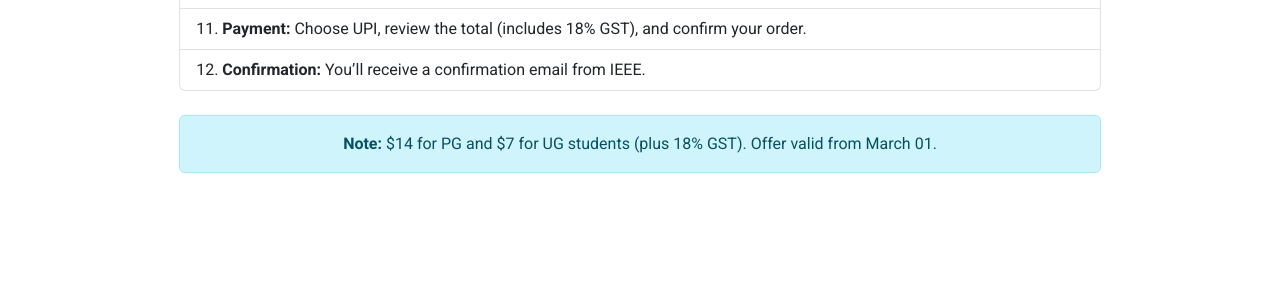
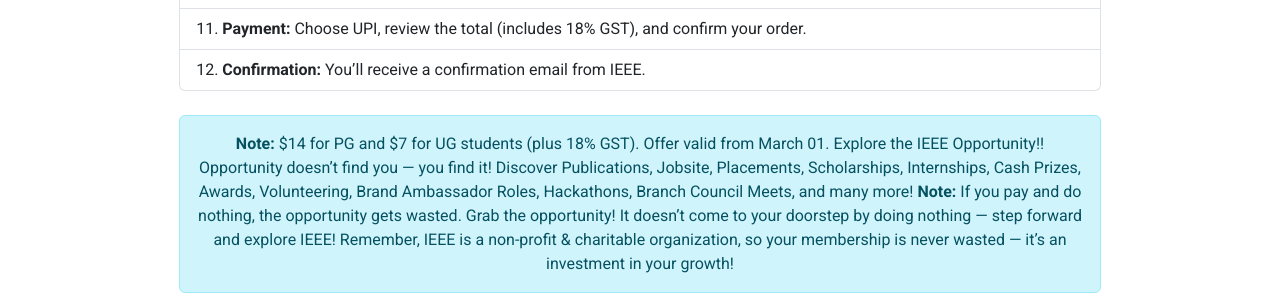
Before and after one commit to kishankalandoor/IEEE_NMAMIT_SB_, a plain HTML site: page index.html in a window 1280 px wide. Shown: the part 3380-3684 px from the top of the page. Drawn offline with nearby package versions, Linux system fonts and the light colour scheme; files that its build step writes are made by us from their sources; files whose address does not match are found by name.

Commit message:
Update index.html

```diff
--- a/index.html
+++ b/index.html
@@ -661,6 +661,13 @@
         </ol>
         <div class="alert alert-info mt-4 text-center">
           <strong>Note:</strong> $14 for PG and $7 for UG students (plus 18% GST). Offer valid from March 01.
+            Explore the IEEE Opportunity!!
+Opportunity doesn’t find you — you find it!
+Discover Publications, Jobsite, Placements, Scholarships, Internships, Cash Prizes, Awards, Volunteering, Brand Ambassador Roles, Hackathons, Branch Council Meets, and many more!
+
+  <strong>Note:</strong> If you pay and do nothing, the opportunity gets wasted. Grab the opportunity! It doesn’t come to your doorstep by doing nothing — step forward and explore IEEE!
+Remember, IEEE is a non-profit & charitable organization, so your membership is never wasted — it’s an investment in your growth!
+
         </div>
       </div>
     </div>
```
